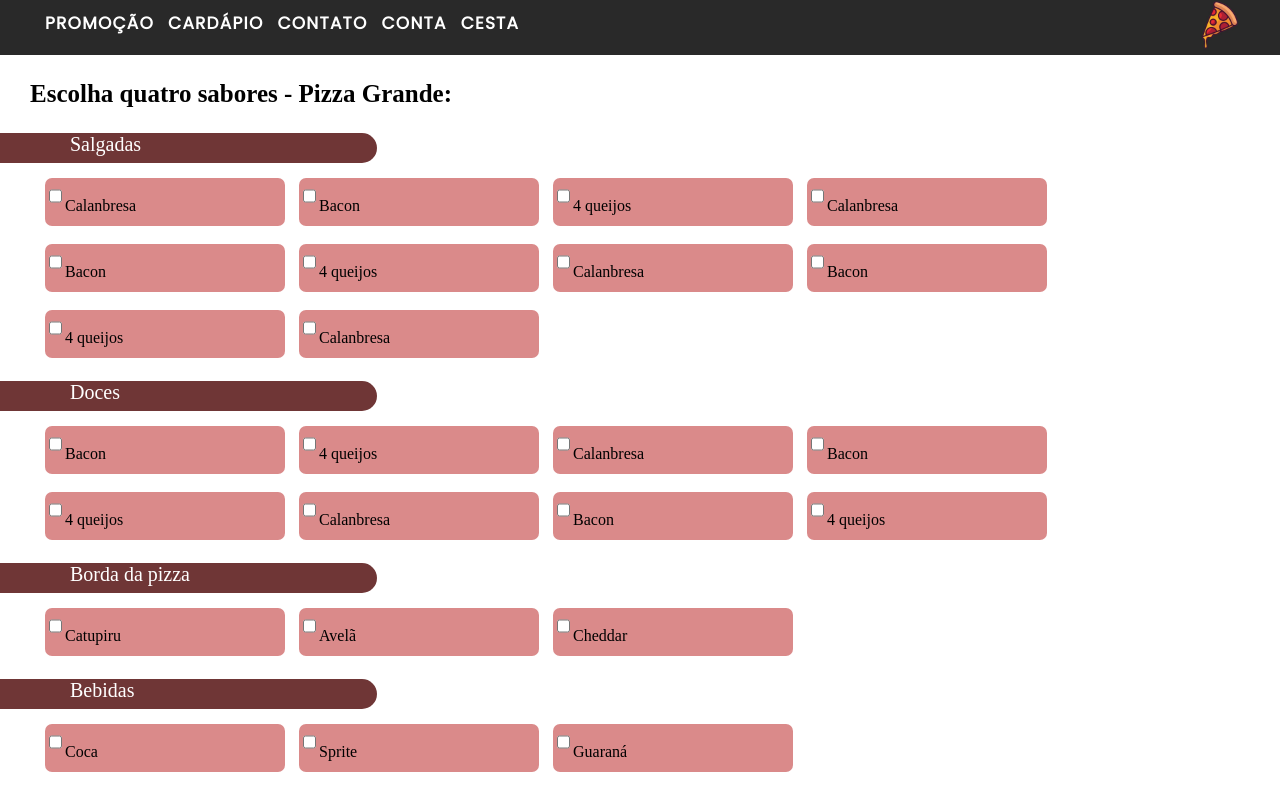
After one commit to fabricioromanii/TrabalhoSiteProgII, a PHP site: page /paginaCardapioPizzaMedia.html in a window 1280 px wide. The commit adds this page. Run offline with PHP 8.4, Linux system fonts and the light colour scheme.

Commit message:
add rotas de paginas de cardapio

```diff
--- a/css/cardapio.css
+++ b/css/cardapio.css
@@ -62,6 +62,11 @@
     border-radius: 20px;
 }
 
+.itemCardapioPizza a{
+    text-decoration: none;
+    color:black;
+}
+
 .itemCardapioBebida{
     background-color:#f2f2f2;
     border: 2px solid #fc6d00;
@@ -70,6 +75,10 @@
     margin-top:10px;
     margin-bottom:10px;
     border-radius:20px;
+}
+.itemCardapioBebida a{
+    text-decoration: none;
+    color:black;
 }
 
 .itemCardapioPizza:hover{
--- /dev/null
+++ b/css/paginaCardapio.css
@@ -0,0 +1,28 @@
+.tituloCardapio{
+    font-size: 25px;
+    margin-left: 30px;
+}
+
+.tituloItemCardapio{
+    background-color: rgb(111, 54, 54);
+    height: 30px;
+    width: 30%;
+    margin-left: -60px;
+    padding-left: 90px;
+    color:white;
+    font-size:20px;
+    border-radius:20px;
+}
+
+.listaSabores{
+    width: 80vw;
+}
+
+.listaSabores li{
+    background-color: #da8a8a;
+    display: inline-block;
+    width:30vh;
+    margin: 15px 5px 3px 5px;
+    border-radius: 7px;
+    cursor: pointer;
+}
--- /dev/null
+++ b/paginaCardapioPizzaMedia.html
@@ -0,0 +1,91 @@
+<!DOCTYPE html>
+<html lang="pt-br">
+
+<head>
+
+    <meta charset="UTF-8">
+    <meta http-equiv="X-UA-Compatible" content="IE=edge">
+    <meta name="viewport" content="width=device-width, initial-scale=1.0">
+    <meta name="author" content="Fabrício Romani">
+    <meta name="description" content="Escolha dos sabores da pizza">
+
+    <link rel="stylesheet" href="css/index.css" />
+    <link rel="stylesheet" href="css/header.css" />
+    <link rel="stylesheet" href="css/banner.css" />
+    <link rel="stylesheet" href="css/formulario.css" />
+    <link rel="stylesheet" href="css/cardapio.css" />
+    <link rel="stylesheet" href="css/paginaCardapio.css" />
+    <link rel="stylesheet" href="css/footer.css" />
+    <link rel="shortcut icon" href="img/IconeParaONavegador.png" type="image/x-icon" />
+
+    <title>Pedido - Cardápio</title>
+
+</head>
+
+<body>
+
+    <div class="header">
+        <ul>
+            <li><a href="#TextoSobreJS" class="altura_js">Promoção</a></li>
+            <li><a href="#CardapioJS" class="altura_js">Cardápio</a></li>
+            <li><a href="#ContatoJS" class="altura_js">Contato</a></li>
+            <li><a href="#ContatoJS" class="altura_js">Conta</a></li>
+            <li><a href="#ContatoJS" class="altura_js">Cesta</a></li>
+
+        </ul>
+        <a class="logo"><img  src="img/Logo2.jpg"/> </a>
+    </div>
+
+    <h3 class="tituloCardapio">Escolha quatro sabores - Pizza Grande:</h3>
+
+    <ul class="listaSabores">
+
+        <div class="tituloItemCardapio">
+        <p>Salgadas</p>
+        </div>
+
+        <li><label><input type="checkbox"><span>Calanbresa</span></label></li>
+        <li><label><input type="checkbox"><span>Bacon</span></label></li>
+        <li><label><input type="checkbox"><span>4 queijos</span></label></li>
+        <li><label><input type="checkbox"><span>Calanbresa</span></label></li>
+        <li><label><input type="checkbox"><span>Bacon</span></label></li>
+        <li><label><input type="checkbox"><span>4 queijos</span></label></li>
+        <li><label><input type="checkbox"><span>Calanbresa</span></label></li>
+        <li><label><input type="checkbox"><span>Bacon</span></label></li>
+        <li><label><input type="checkbox"><span>4 queijos</span></label></li>
+        <li><label><input type="checkbox"><span>Calanbresa</span></label></li>
+
+        <div class="tituloItemCardapio">
+        <p>Doces</p>
+        </div>
+
+        <li><label><input type="checkbox"><span>Bacon</span></label></li>
+        <li><label><input type="checkbox"><span>4 queijos</span></label></li>
+        <li><label><input type="checkbox"><span>Calanbresa</span></label></li>
+        <li><label><input type="checkbox"><span>Bacon</span></label></li>
+        <li><label><input type="checkbox"><span>4 queijos</span></label></li>
+        <li><label><input type="checkbox"><span>Calanbresa</span></label></li>
+        <li><label><input type="checkbox"><span>Bacon</span></label></li>
+        <li><label><input type="checkbox"><span>4 queijos</span></label></li>
+
+        <div class="tituloItemCardapio">
+        <p>Borda da pizza</p>
+        </div>
+
+        <li><label><input type="checkbox"><span>Catupiru</span></label></li>
+        <li><label><input type="checkbox"><span>Avelã</span></label></li>
+        <li><label><input type="checkbox"><span>Cheddar</span></label></li>
+
+        <div class="tituloItemCardapio">
+        <p>Bebidas</p>
+        </div>
+
+        <li><label><input type="checkbox"><span>Coca</span></label></li>
+        <li><label><input type="checkbox"><span>Sprite</span></label></li>
+        <li><label><input type="checkbox"><span>Guaraná</span></label></li>
+
+    </ul>
+
+</body>
+
+</html>
```
Also changed, not shown: index.html (+10 -4 lines), paginaCardapioPizzaGrande.html (added, +91 -0 lines), paginaCardapioPizzaPequena.html (added, +91 -0 lines).
